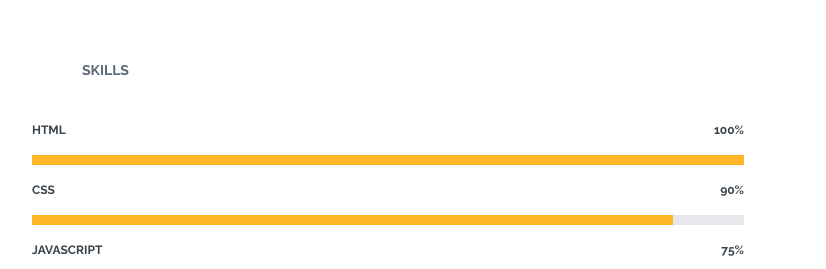
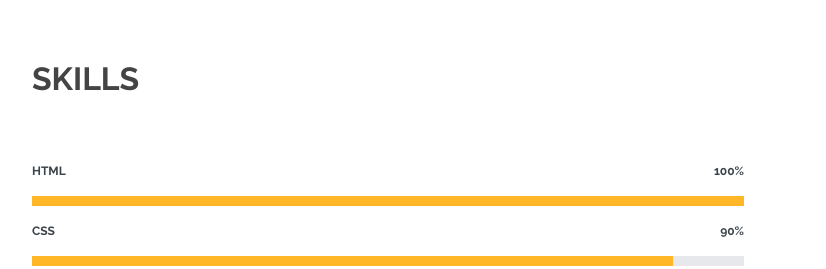
Before and after one commit to thetsane/portfolio.github.io, a plain HTML site: page about.html in a window 1280 px wide. Shown: the part 567-836 px from the top of the page, 454-1280 px from the left. Drawn offline with nearby package versions, Linux system fonts and the light colour scheme.

Commit message:
Update about.html

```diff
--- a/about.html
+++ b/about.html
@@ -91,7 +91,7 @@
 
                 <div class="col-md-6 mt-5 d-md-flex align-items-md-stretch">
                   <div class="count-box">
-                    <p><strong>SKILLS</strong></p>
+                    <p><h2><strong>SKILLS</strong></h2></p>
                   </div>
                 </div>
 
```
